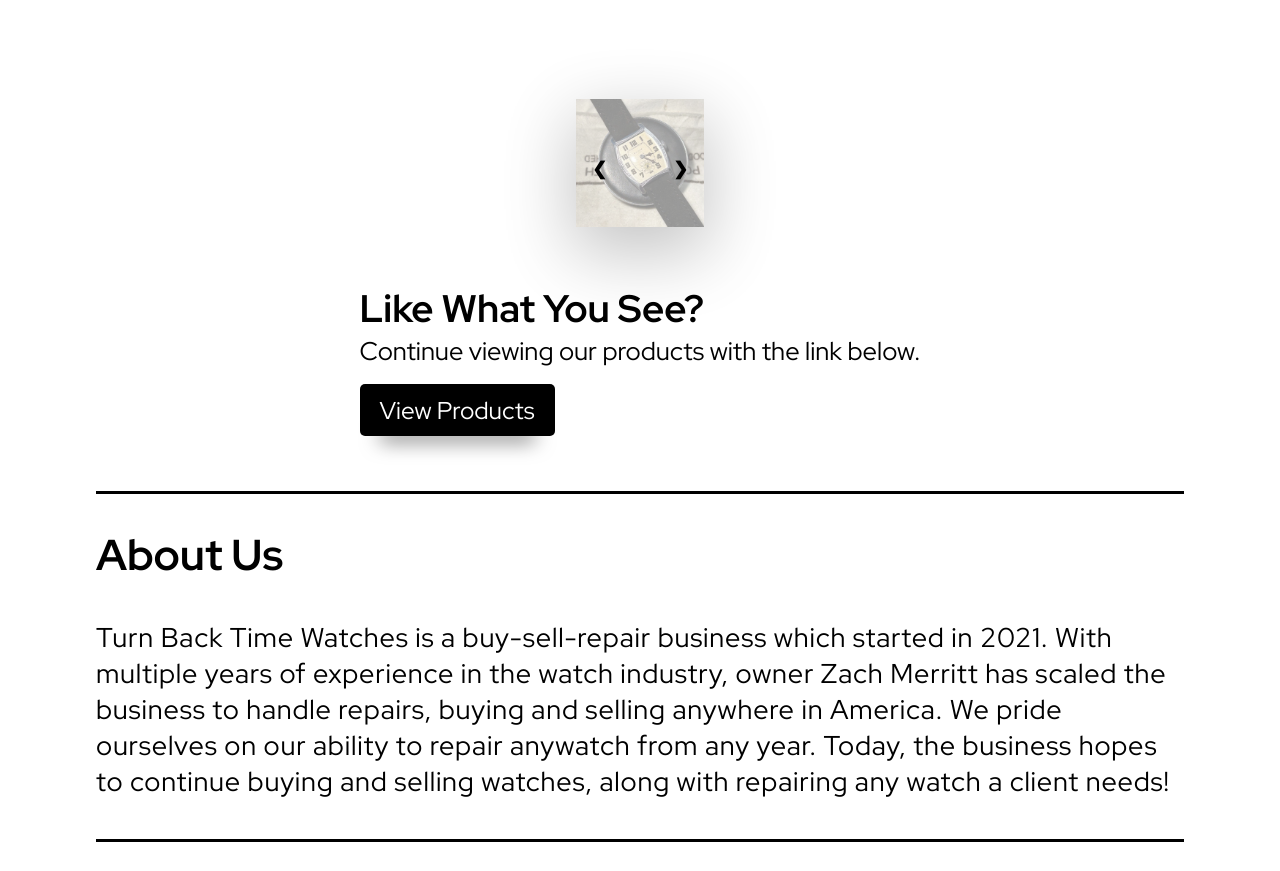
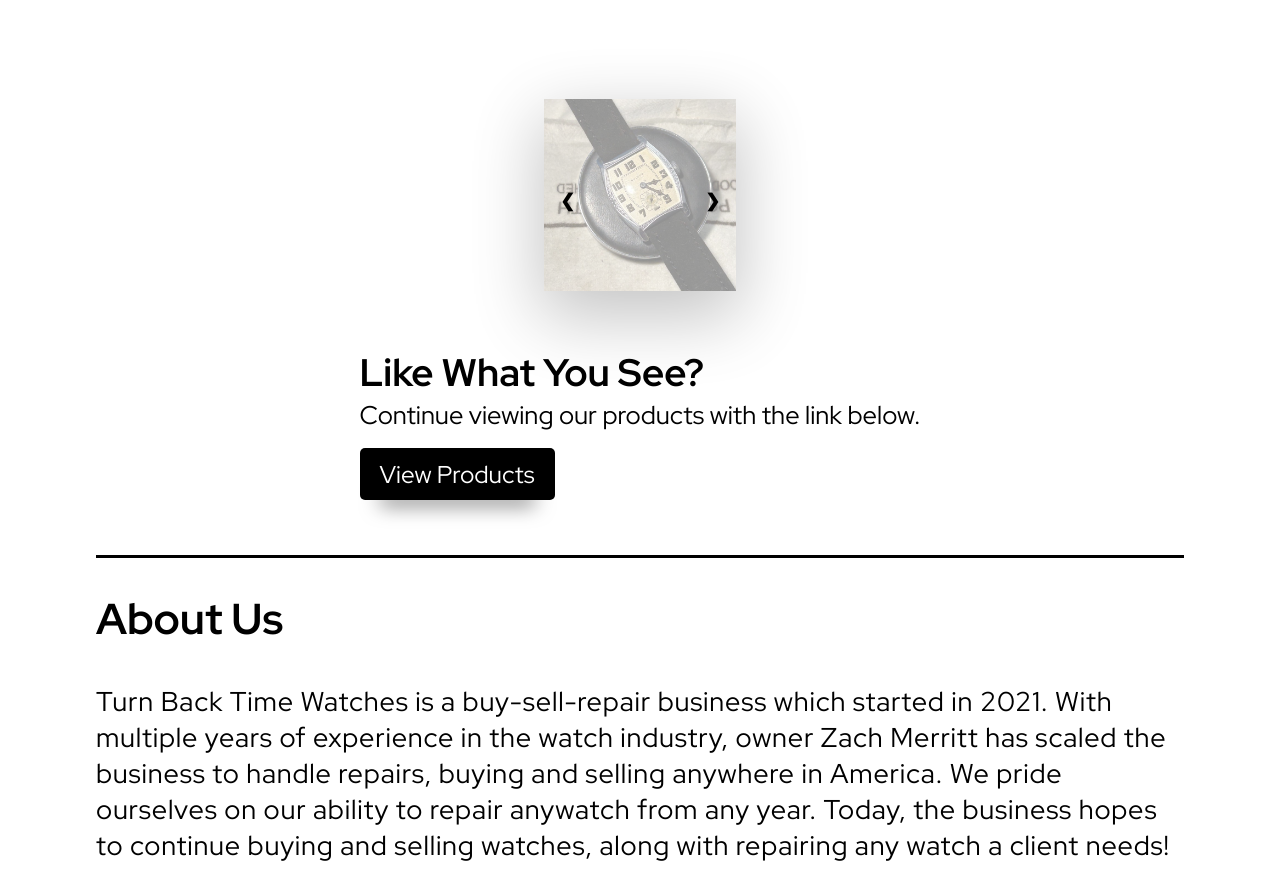
Before and after one commit to SamPrestoo/watch_website, a plain HTML site: page index.html in a window 1280 px wide. Shown: the part 917-1788 px from the top of the page. Drawn offline with Linux system fonts and the light colour scheme.

Commit message:
Update style.css

```diff
--- a/style.css
+++ b/style.css
@@ -175,7 +175,7 @@ main {
     box-shadow: rgba(0, 0, 0, 0.56) 0px 22px 70px 4px;
 }
 .slideshow-container {
-    max-width: 10%;
+    max-width: 15%;
     position: relative;
     margin-right: auto;
 }
@@ -368,7 +368,7 @@ footer h3 {
         font-size: 1.5em;
     }
     .slideshow-container {
-        max-width: 10%;
+        max-width: 15%;
     }
 }
 @media (max-width: 1600px) {
@@ -386,7 +386,7 @@ footer h3 {
         margin-right: auto;
         margin-left: auto;
         margin-top: 10vh;
-        max-width: 10%;
+        max-width: 15%;
     }
     .product-content {
         margin-top: 3vh;
@@ -440,13 +440,13 @@ footer h3 {
         margin-right: 0;
     }
     .slideshow-container {
-        max-width: 10%;
+        max-width: 15%;
     }
 
 }
 @media (max-width: 1000px) {
     .slideshow-container {
-        max-width: 10%;
+        max-width: 15%;
     }
 }
 
```
